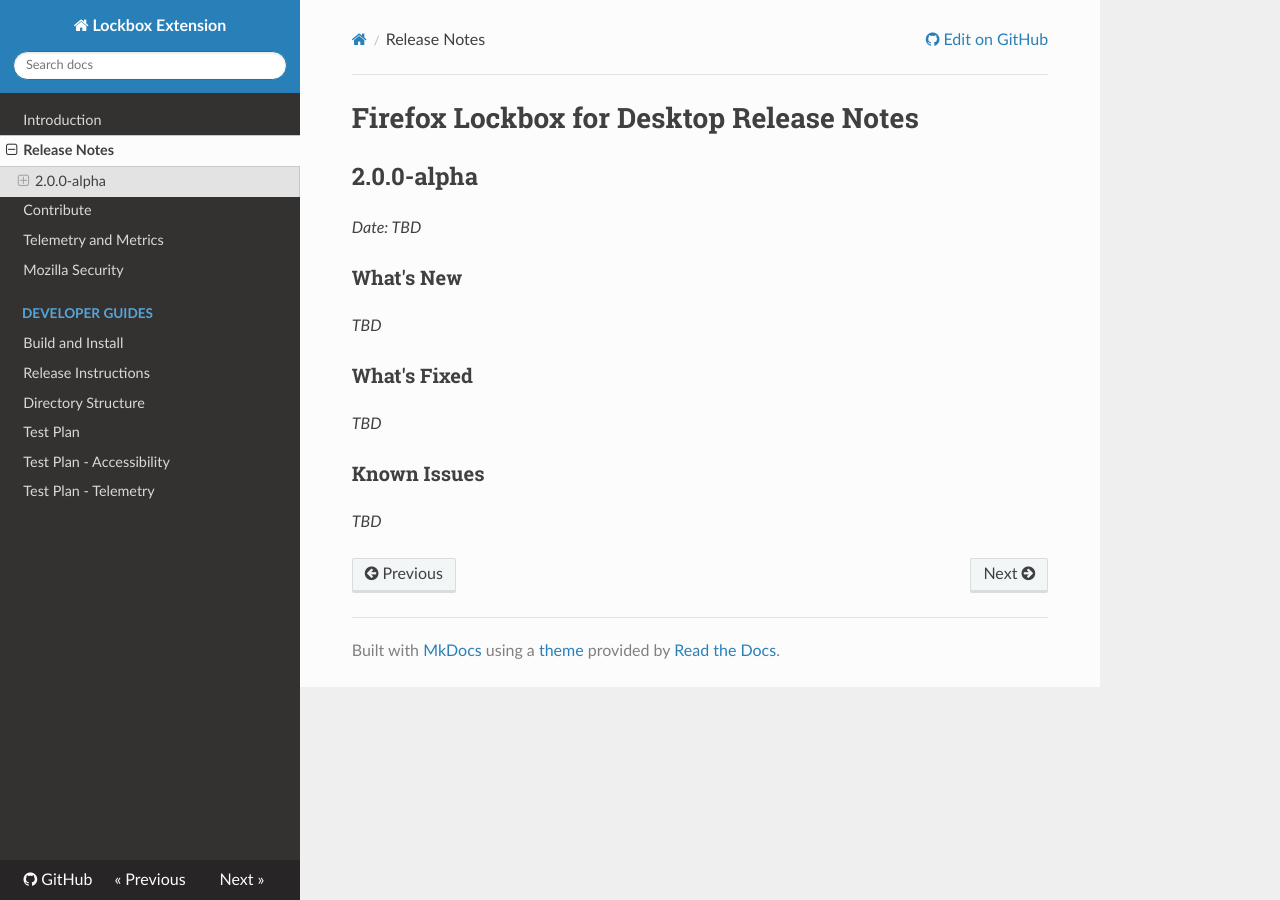
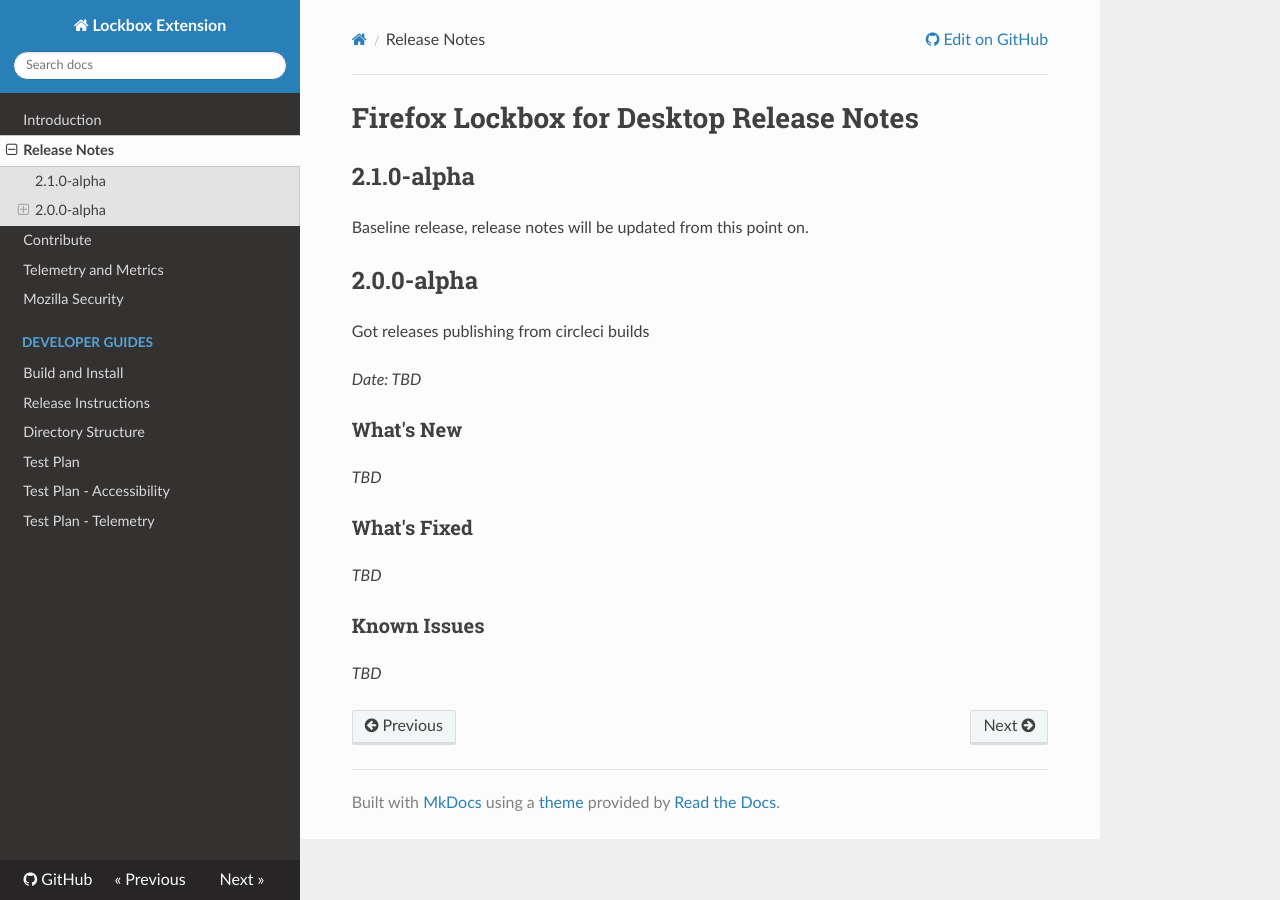
Before and after one commit to mozilla-lockwise/lockwise-addon, an MkDocs documentation site: the page built from docs/release-notes.md, in a window 1280 px wide. Built offline with MkDocs 1.6.1, drawn with Linux system fonts in a browser that asks for light colours; nearby versions of some CDN libraries; old or Windows-style settings are respelled for this version of MkDocs.

Commit message:
Release 2.1.0-alpha

```diff
--- a/docs/release-notes.md
+++ b/docs/release-notes.md
@@ -1,6 +1,12 @@
 # Firefox Lockbox for Desktop Release Notes
 
+## 2.1.0-alpha
+
+Baseline release, release notes will be updated from this point on.
+
 ## 2.0.0-alpha
+
+Got releases publishing from circleci builds
 
 _Date: TBD_
 
--- a/package.json
+++ b/package.json
@@ -2,7 +2,7 @@
   "title": "Lockbox",
   "name": "lockbox",
   "id": "lockbox@mozilla.com",
-  "version": "2.0.0-alpha",
+  "version": "2.1.0-alpha",
   "description": "Take your passwords everywhere.",
   "engines": {
     "firefox": ">= 63",
```
Also changed, not shown: 1 other file.
